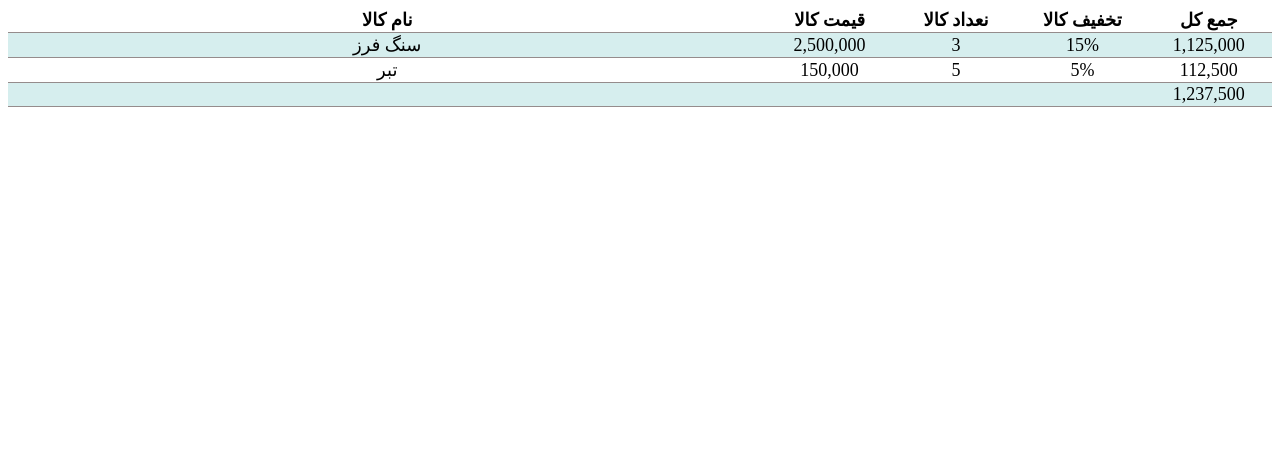
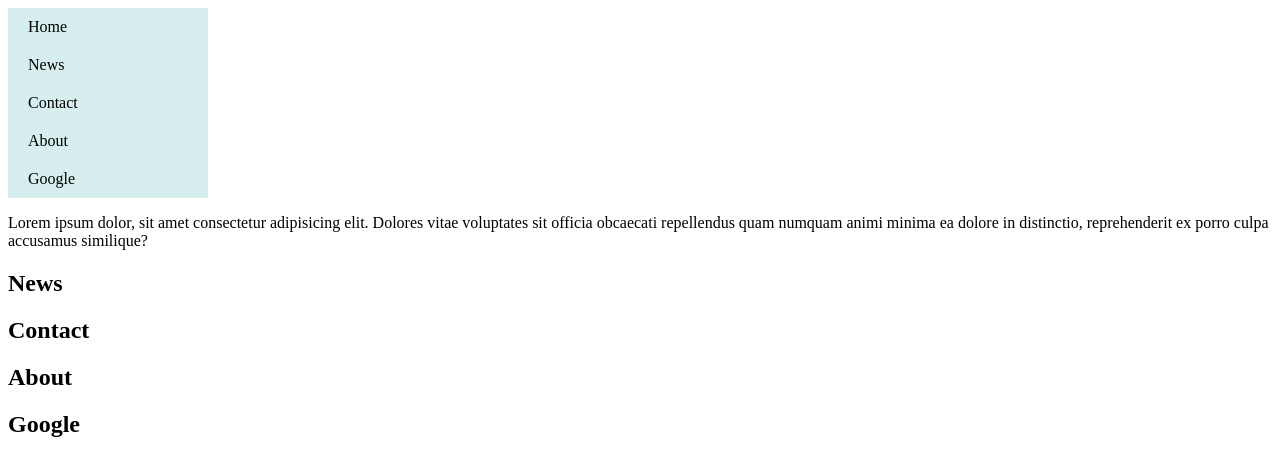
Before and after one commit to hossein-313-313/webdisign, a plain HTML site: page index5.html in a window 1280 px wide. Drawn offline with Linux system fonts and the light colour scheme.

Commit message:
Add files via upload

```diff
--- a/index5.html
+++ b/index5.html
@@ -10,75 +10,26 @@
 </head>
 
 <style>
-    table {
 
-        text-align: center;
+ul{
 
-        width: 100%;
-        font-size: large;
-        border-collapse: collapse;
-    }
+list-style-type:none;
+margin: 0;
+padding: 0;
+width: 200px;
+background-color: #D6EEEE;
 
-    tr,
-    td,
-    th {
+}
 
+li a{
+display: block;
+color: black;
+padding: 10px 20px;
+text-decoration: none;
 
-        border-bottom: 0.99999px solid rgb(149, 140, 140);
-    }
+}
 
-    tr:nth-child(even) {
-
-        background-color: #D6EEEE;
-        border-bottom: 1px solid black;
-    }
-</style>
-
-
-
-<body>
-
-    <table>
-
-        <tr>
-
-            <th id="farsi"> نام کالا</th>
-            <th id="farsi1">قیمت کالا</th>
-            <th id="farsi2">نعداد کالا</th>
-            <th id="farsi3">تخفیف کالا</th>
-            <th id="farsi4">جمع کل</th>
-
-        </tr>
-
-        <tr>
-
-            <td>سنگ فرز</td>
-            <td>2,500,000</td>
-            <td>3</td>
-            <td>15%</td>
-            <td>1,125,000</td>
-
-
-        </tr>
-
-        <tr>
-
-            <td>تبر</td>
-            <td>150,000</td>
-            <td>5</td>
-            <td>5%</td>
-            <td>112,500</td>
-
-        </tr>
-
-        <tr>
-
-            <td></td>
-            <td></td>
-            <td></td>
-            <td></td>
-            <td>1,237,500</td>
-        </tr>
+li a:hover
 
 
 
@@ -86,10 +37,43 @@
 
 
 
+    section {
+        border: 1px solid black;
+        padding: 250px;
+    }
+</style>
+
+<body>
+
+    <ul>
+        <li><a href="#home">Home</a></li>
+        <li><a href="#news">News</a></li>
+        <li><a href="#contact">Contact</a></li>
+        <li><a href="#about">About</a></li>
+        <li><a href="https://google.com" target="_blank">Google</a></li>
+    </ul>
+    <section>
+        <p>Lorem ipsum dolor, sit amet consectetur adipisicing elit. Dolores vitae voluptates sit officia obcaecati
+            repellendus quam numquam animi minima ea dolore in distinctio, reprehenderit ex porro culpa accusamus
+            similique?
+        </p>
+    </section>
+    <section id="news">
+        <h2>News</h2>
+    </section>
+    <section id="contact">
+        <h2>Contact</h2>
+    </section>
+    <section id="about">
+        <h2>About</h2>
+    </section>
+    <section id="google">
+        <h2>Google</h2>
+    </section>
 
 
 
-    </table>
+
 
 
 </body>
```
